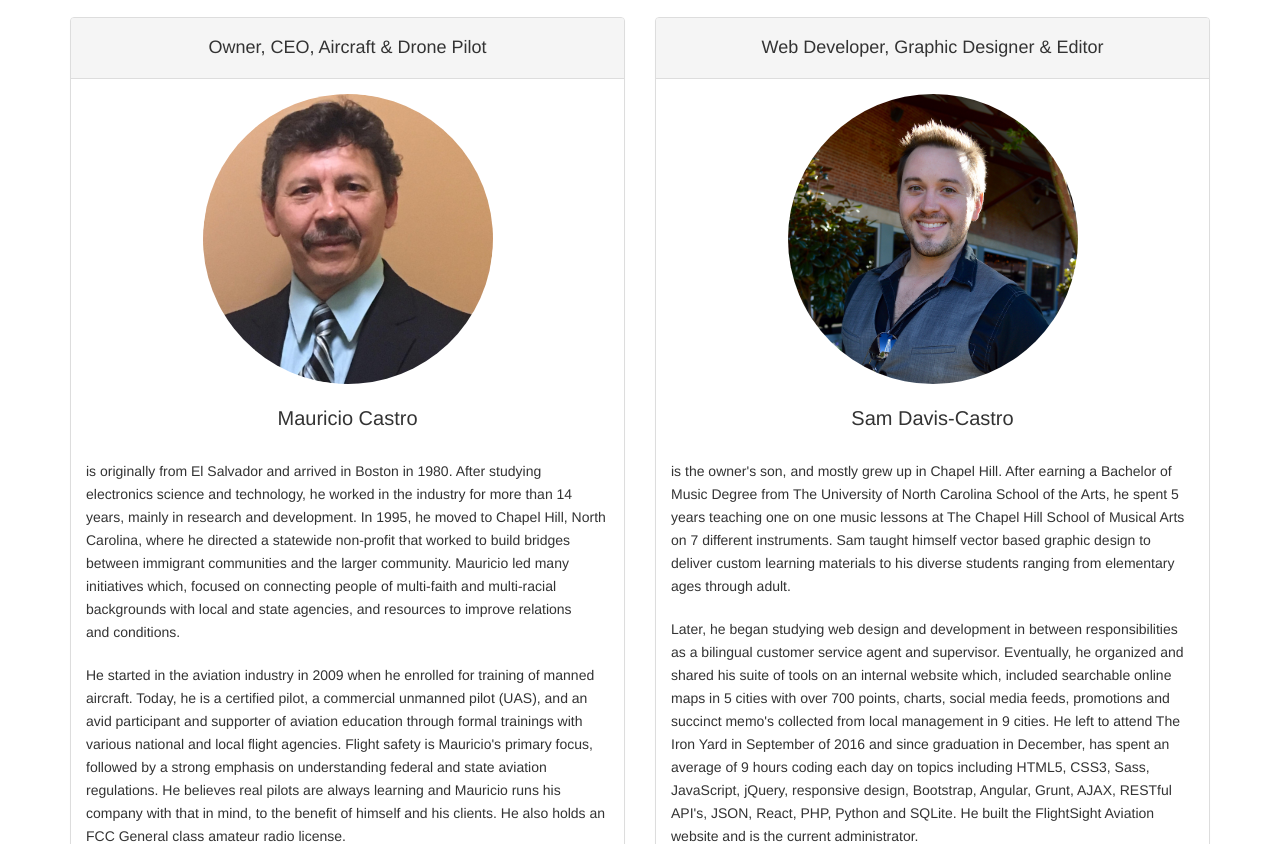
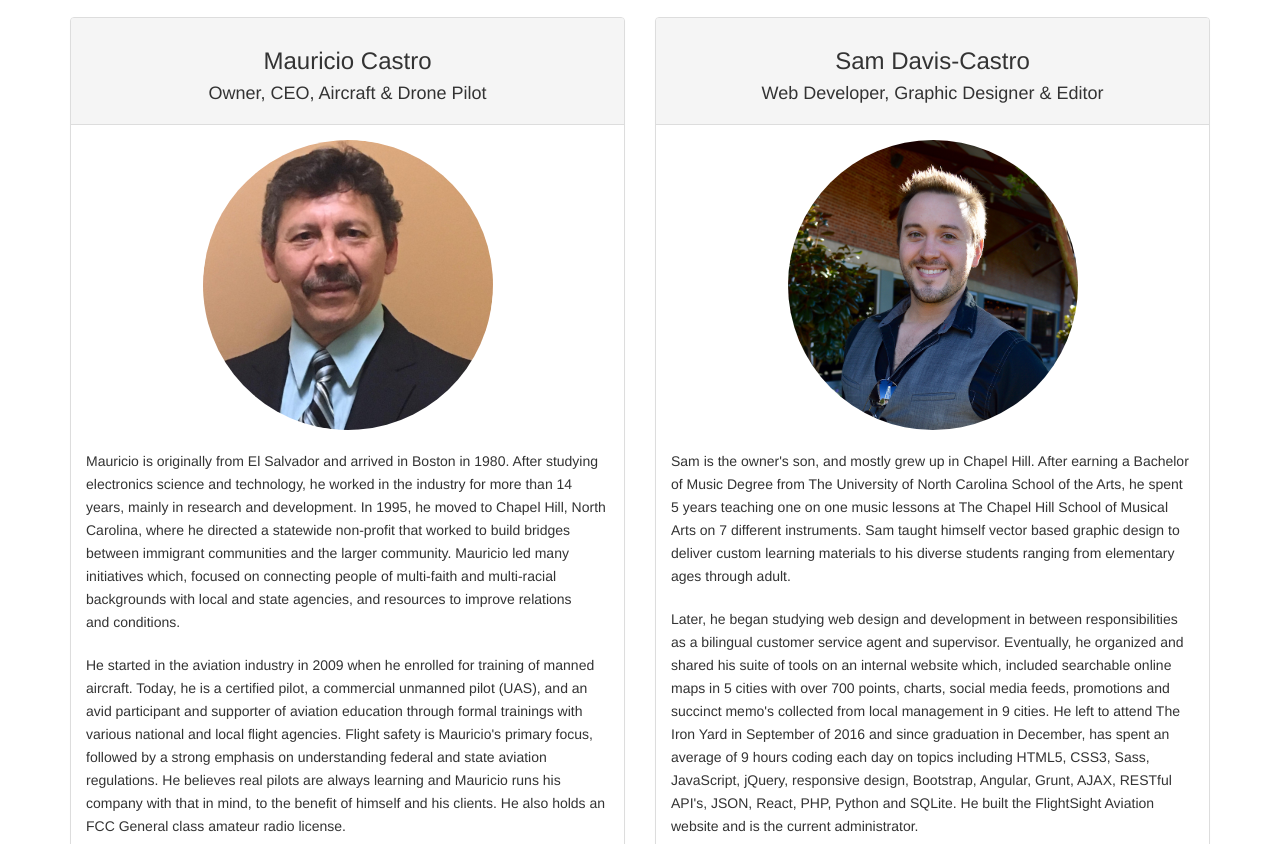
Before and after one commit to SamPlifier/FlightSight-Aviation, a website: page index.html at #!/about in a window 1280 px wide. Shown: the part 705-1549 px from the top of the page. Drawn offline with nearby package versions, Linux system fonts and the light colour scheme; some packages are replaced by stand-ins of ours; a script that the page names is missing.

Commit message:
style adjustments to aboutUs page

```diff
--- a/aboutUs.html
+++ b/aboutUs.html
@@ -38,14 +38,14 @@
         <div class="col-md-6">
             <div class="panel panel-default">
                 <div class="panel-heading text-center">
+                    <h3><span class="staffName">Mauricio Castro</span></h3>
                     <h4>Owner, CEO, Aircraft &amp; Drone Pilot</h4>
                 </div>
                 <div class="panel-body">
                     <div class="staffMembers">
                         <img src="lib/assets/mauricio.jpg" alt="Photo of owner and CEO, Mauricio Castro." class="owner">
-                        <h3><span class="staffName">Mauricio Castro</span></h3>
                         <p>
-                             is originally from El Salvador and arrived in Boston in 1980. After studying electronics science and technology, he worked in the industry for more than 14 years, mainly in research and development. In 1995, he moved to Chapel Hill, North Carolina, where he directed a statewide non-profit that worked to build bridges between immigrant communities and the larger community. Mauricio led many initiatives which, focused on connecting people of multi-faith and multi-racial backgrounds with local and state agencies, and resources to improve relations and&nbsp;conditions.
+                             Mauricio is originally from El Salvador and arrived in Boston in 1980. After studying electronics science and technology, he worked in the industry for more than 14 years, mainly in research and development. In 1995, he moved to Chapel Hill, North Carolina, where he directed a statewide non-profit that worked to build bridges between immigrant communities and the larger community. Mauricio led many initiatives which, focused on connecting people of multi-faith and multi-racial backgrounds with local and state agencies, and resources to improve relations and&nbsp;conditions.
                         </p>
                         <p>
                             He started in the aviation industry in 2009 when he enrolled for training of manned aircraft. Today, he is a certified pilot, a commercial unmanned pilot (UAS), and an avid participant and supporter of aviation education through formal trainings with various national and local flight agencies. Flight safety is Mauricio's primary focus, followed by a strong emphasis on understanding federal and state aviation regulations. He believes real pilots are always learning and Mauricio runs his company with that in mind, to the benefit of himself and his clients. He also holds an FCC General class amateur radio&nbsp;license.
@@ -57,14 +57,15 @@
         <div class="col-md-6">
             <div class="panel panel-default">
                 <div class="panel-heading text-center">
+                    <h3><span class="staffName">Sam Davis-Castro</span></h3>
                     <h4>Web Developer, Graphic Designer &amp; Editor</h4>
                 </div>
                 <div class="panel-body">
                     <div class="staffMembers">
                         <img src="lib/assets/sam.png" alt="Photo of web developer and graphic designer, Sam Davis-Castro.">
-                        <h3><span class="staffName">Sam Davis-Castro</span></h3>
+
                         <p>
-                            is the owner's son, and mostly grew up in Chapel Hill. After earning a Bachelor of Music Degree from The University of North Carolina School of the Arts, he spent 5 years teaching one on one music lessons at The Chapel Hill School of Musical Arts on 7 different instruments. Sam taught himself vector based graphic design to deliver custom learning materials to his diverse students ranging from elementary ages through&nbsp;adult.</p>
+                            Sam is the owner's son, and mostly grew up in Chapel Hill. After earning a Bachelor of Music Degree from The University of North Carolina School of the Arts, he spent 5 years teaching one on one music lessons at The Chapel Hill School of Musical Arts on 7 different instruments. Sam taught himself vector based graphic design to deliver custom learning materials to his diverse students ranging from elementary ages through&nbsp;adult.</p>
                         <p>
                             Later, he began studying web design and development in between responsibilities as a bilingual customer service agent and supervisor. Eventually, he organized and shared his suite of tools on an internal website which, included searchable online maps in 5 cities with over 700 points, charts, social media feeds, promotions and succinct memo's collected from local management in 9 cities. He left to attend The Iron Yard in September of 2016 and since graduation in December, has spent an average of 9 hours coding each day on topics including HTML5, CSS3, Sass, JavaScript, jQuery, responsive design, Bootstrap, Angular, Grunt, AJAX, RESTful API's, JSON, React, PHP, Python and SQLite. He built the FlightSight Aviation website and is the current administrator.</p>
                     </div>
--- a/src/styles/partials/_general.scss
+++ b/src/styles/partials/_general.scss
@@ -81,10 +81,6 @@ header {
 .aboutStaff {
     text-align: left;
     line-height: 2.3rem;
-
-    h3 {
-        margin-bottom: 30px;
-    }
 
     .staffMembers {
         width: 100%;
```
Also changed, not shown: lib/styles/main.min.css.
